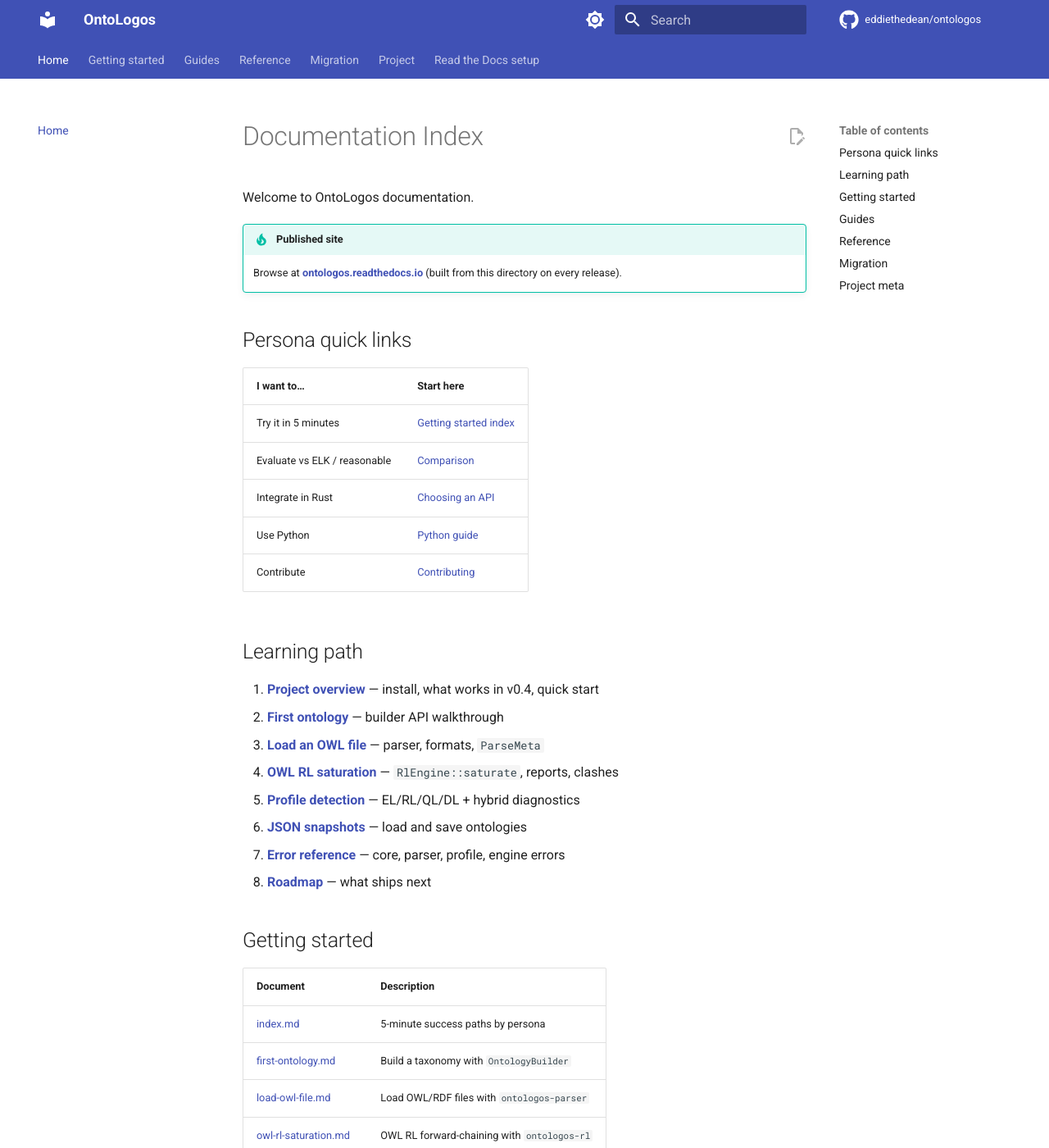
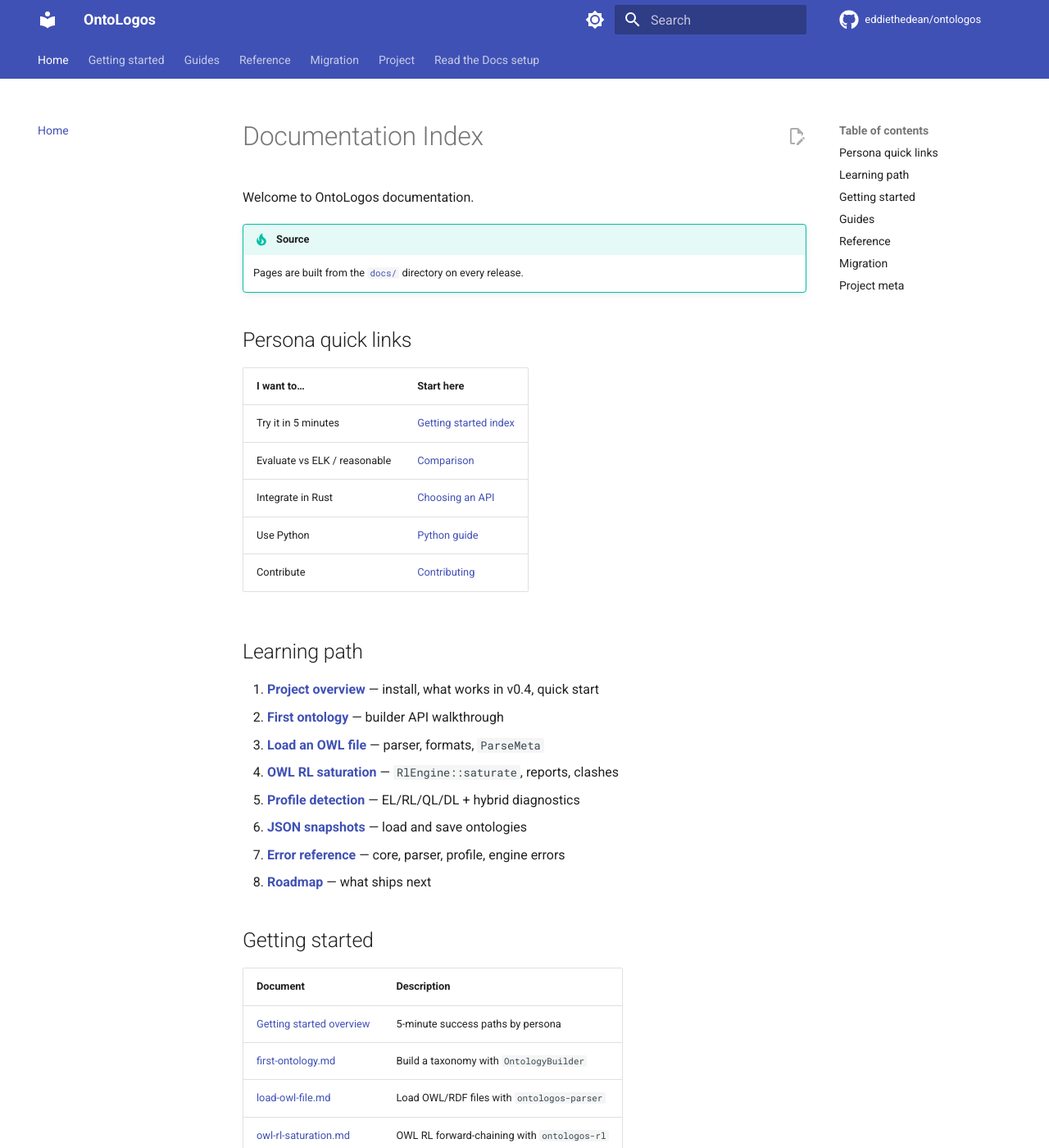
Before and after one commit to eddiethedean/ontologos, an MkDocs documentation site: the page built from docs/index.md, in a window 1280 px wide and 1400 px high. Shown: the whole window at 82% size. Built offline with MkDocs 1.6.1 and Material for MkDocs 9.7.7, drawn with Linux system fonts in a browser that asks for light colours; comment, search, counter and statistics services are not loaded.

Commit message:
Point crate documentation links to Read the Docs and tidy docs index.
Share the RTD user guide URL across workspace Cargo manifests and README badges, and remove the home page self-link to the published site.

```diff
--- a/Cargo.toml
+++ b/Cargo.toml
@@ -22,6 +22,7 @@
 authors = ["Odo Matthews <odosmatthews@gmail.com>"]
 repository = "https://github.com/eddiethedean/ontologos"
 homepage = "https://github.com/eddiethedean/ontologos"
+documentation = "https://ontologos.readthedocs.io/en/latest/"
 description = "A modular Rust ontology reasoner supporting OWL EL, OWL RL, and RDFS"
 
 [workspace.dependencies]
--- a/docs/index.md
+++ b/docs/index.md
@@ -2,8 +2,8 @@
 
 Welcome to OntoLogos documentation.
 
-!!! tip "Published site"
-    Browse at **[ontologos.readthedocs.io](https://ontologos.readthedocs.io/)** (built from this directory on every release).
+!!! tip "Source"
+    Pages are built from the [`docs/`](https://github.com/eddiethedean/ontologos/tree/main/docs) directory on every release.
 
 ## Persona quick links
 
@@ -30,7 +30,7 @@
 
 | Document | Description |
 |----------|-------------|
-| [index.md](getting-started/index.md) | 5-minute success paths by persona |
+| [Getting started overview](getting-started/index.md) | 5-minute success paths by persona |
 | [first-ontology.md](getting-started/first-ontology.md) | Build a taxonomy with `OntologyBuilder` |
 | [load-owl-file.md](getting-started/load-owl-file.md) | Load OWL/RDF files with `ontologos-parser` |
 | [owl-rl-saturation.md](getting-started/owl-rl-saturation.md) | OWL RL forward-chaining with `ontologos-rl` |
```
Also changed, not shown: README.md (+3 -3 lines), crates/ontologos-rdfs/README.md (+1 -1 lines), crates/ontologos-rl/README.md (+2 -0 lines), 11 other files.
